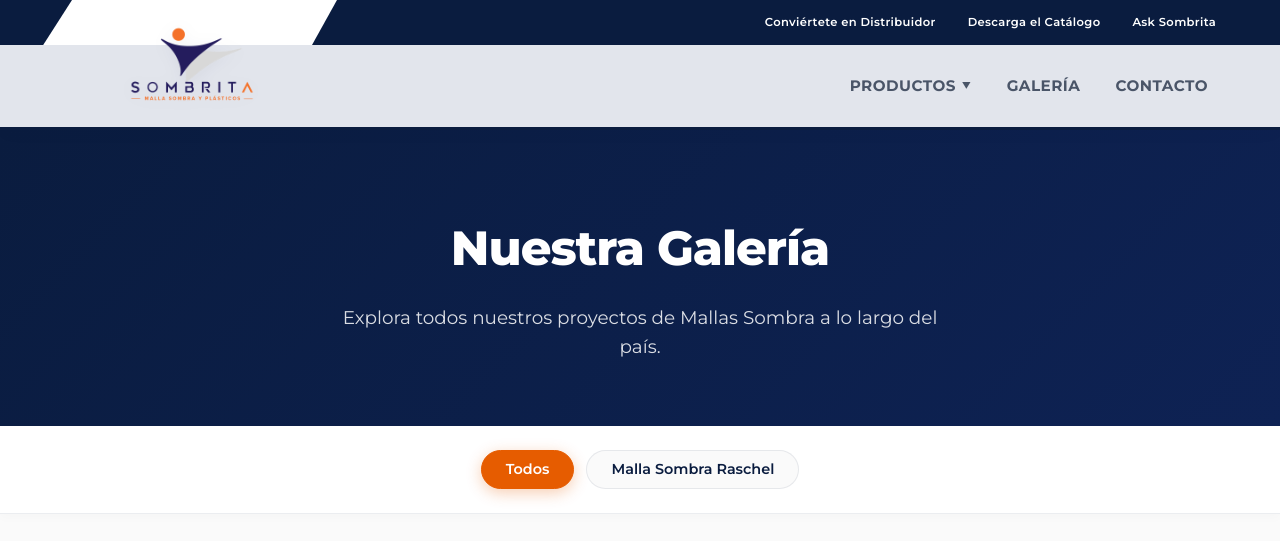
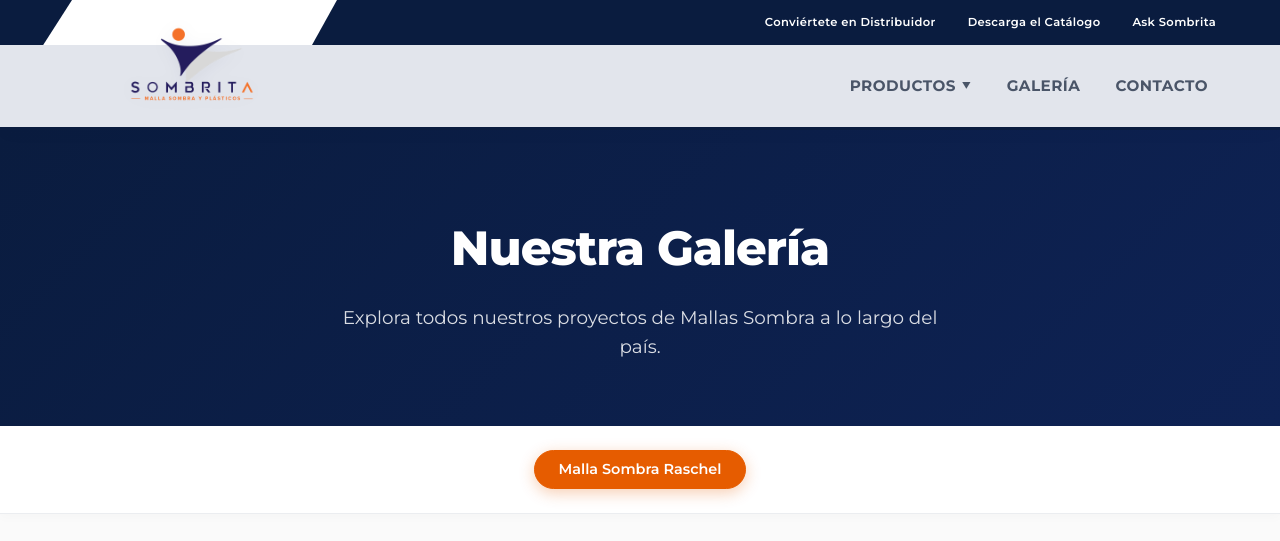
Before and after one commit to MM-Melamina/sombrita, a website built with Vite: page galeria.html in a window 1280 px wide. Shown: the top 541 px of the page. Built offline with nearby package versions, Linux system fonts and the light colour scheme.

Commit message:
Ocultar el boton de Todos y dejar Malla Sombra active por defecto en la galeria

```diff
--- a/galeria.html
+++ b/galeria.html
@@ -86,8 +86,8 @@
     <!-- Barra de Filtros Adherente -->
     <div class="gallery-filter-wrapper">
       <div class="gallery-filters">
-        <button class="filter-btn active" data-filter="all">Todos</button>
-        <button class="filter-btn" data-filter="raschel">Malla Sombra Raschel</button>
+        <!-- <button class="filter-btn" data-filter="all">Todos</button> -->
+        <button class="filter-btn active" data-filter="raschel">Malla Sombra Raschel</button>
         <!-- <button class="filter-btn" data-filter="lonas">Lonas</button> -->
         <!-- <button class="filter-btn" data-filter="plastico">Plástico Negro</button> -->
       </div>
```
